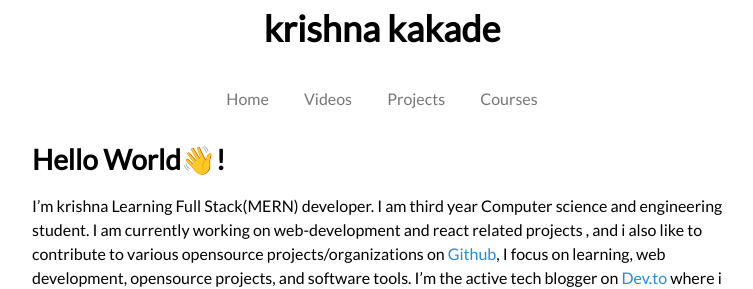
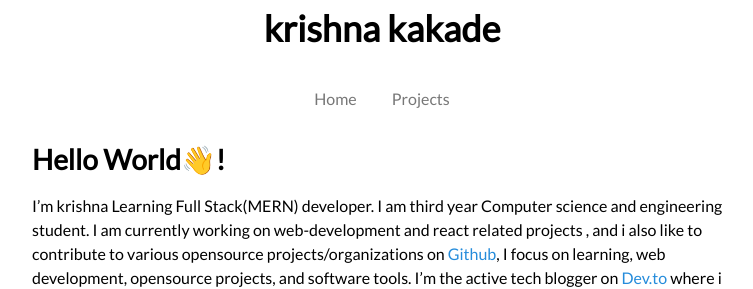
Before and after one commit to krishnadevz/krishnadevz.github.io, a Jekyll site: the page built from index.md, in a window 1280 px wide. Shown: the part 170-459 px from the top of the page, without its empty margins (258-1011 px from the left). Built offline with Jekyll 4.4.1, drawn with Linux system fonts in a browser that asks for light colours; nearby versions of some CDN libraries; our own code applies the rules of GitHub Pages for plain Markdown files.

Commit message:
Update navigation.yml

```diff
--- a/_data/navigation.yml
+++ b/_data/navigation.yml
@@ -1,8 +1,4 @@
 - name: Home
   link: /
-- name: Videos
-  link: /videos
 - name: Projects
   link: /projects
-- name: Courses
-  link: /courses
```
